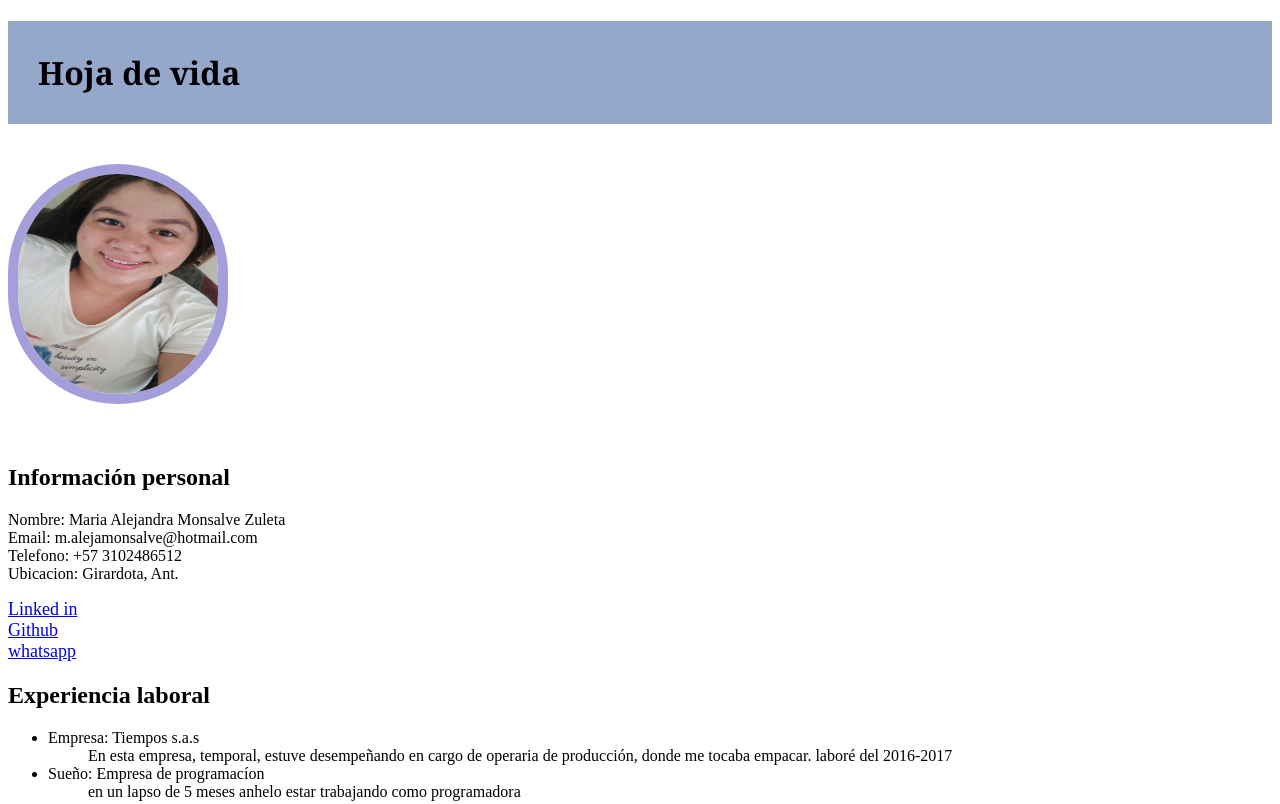
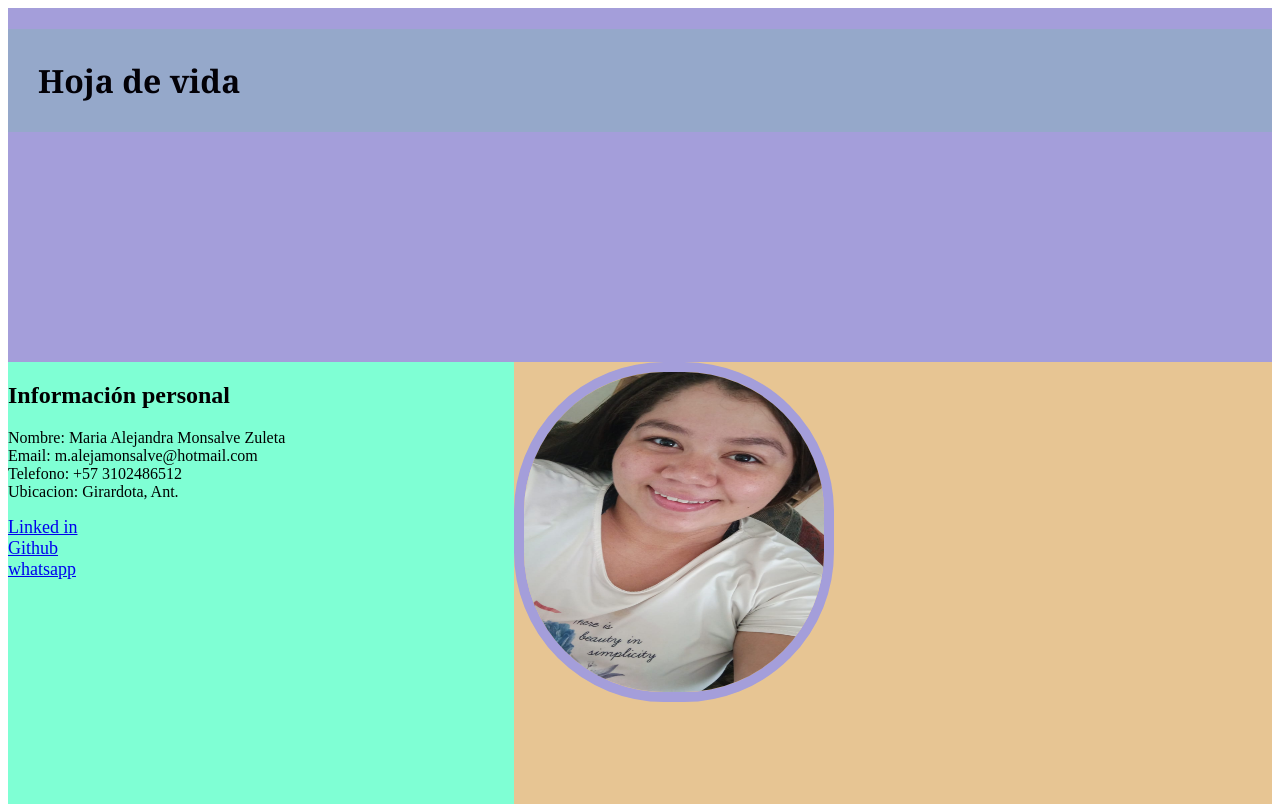
Before and after one commit to Mariia1001/hojadevida, a plain HTML site: page index.html in a window 1280 px wide. Shown: the top 804 px of the page. Drawn offline with Linux system fonts and the light colour scheme.

Commit message:
agregue grid

```diff
--- a/css.css
+++ b/css.css
@@ -1,7 +1,7 @@
 
 img{
-    width: 200px;
-    height: 220px;
+    width: 300px;
+    height: 320px;
     border-radius: 150px;
     border: 10px solid #a49eda;
     }
@@ -17,3 +17,19 @@ a{
     font-size: large;
     font-family: 'Times New Roman', Times, serif;
 }
+.padre1 {
+    display: grid;
+    grid-template-columns: repeat(5, 1fr);
+    grid-template-rows: repeat(5, 1fr);
+    grid-column-gap: 0px;
+    grid-row-gap: 0px;
+    }
+
+    .titulo { grid-area: 1 / 1 / 2 / 6;
+    background-color: #a49eda;}
+    .info2 { grid-area: 2 / 1 / 4 / 3;
+    background-color: aquamarine;}
+    .foto3 { grid-area: 2 / 3 / 4 / 6;
+    background-color: rgb(231, 197, 147); }
+    .resto4 { grid-area: 4 / 1 / 6 / 6;
+    background-color: #a49eda;}
--- a/index.html
+++ b/index.html
@@ -8,8 +8,10 @@
     <link rel="stylesheet" href="css.css">
 </head>
 <body>
-<h1>Hoja de vida</h1><br>
-<img src="WhatsApp Image 2023-02-23 at 6.37.22 PM.jpeg" alt="fotomaria"><br><br><br>
+<div class="padre1">
+<div class="titulo"><h1>Hoja de vida</h1><br></div>
+
+<div class="info2">
 <h2>Información personal</h2>
 <p>Nombre: Maria Alejandra Monsalve Zuleta <br>
     Email: m.alejamonsalve@hotmail.com <br>
@@ -19,8 +21,10 @@
 <a href="https://www.linkedin.com/in/mariamonsalvezuleta/">Linked in</a><br>
 <a href="https://github.com/Mariia1001">Github</a><br>
 <a href="https://wa.me/573102486512?text=Me%20gustaría%20saber%20el%20precio%20del%20coche" class="whatsapp"target="_blank">
-<i class="fa fa-whatsapp whatsapp-icon"></i>whatsapp</a><br>
-<h2>Experiencia laboral</h2>
+<i class="fa fa-whatsapp whatsapp-icon"></i>whatsapp</a>
+</div>
+<div class="foto3"><img src="WhatsApp Image 2023-02-23 at 6.37.22 PM.jpeg" alt="fotomaria"><br><br><br></div>
+<div class="resto4"><h2>Experiencia laboral</h2>
 <ul>
     <li>Empresa: Tiempos s.a.s
         <ol>En esta empresa, temporal, estuve desempeñando en cargo de operaria de producción, donde me tocaba empacar. laboré del 2016-2017</ol>
@@ -65,5 +69,7 @@
 <input type="text" placeholder="Correo electronico"><br>
 <textarea name="Dame tu opinion" id="" cols="30" rows="10"></textarea>
 <button>Contactar</button>
+</div>
+</div>
 </body>
 </html>
```
